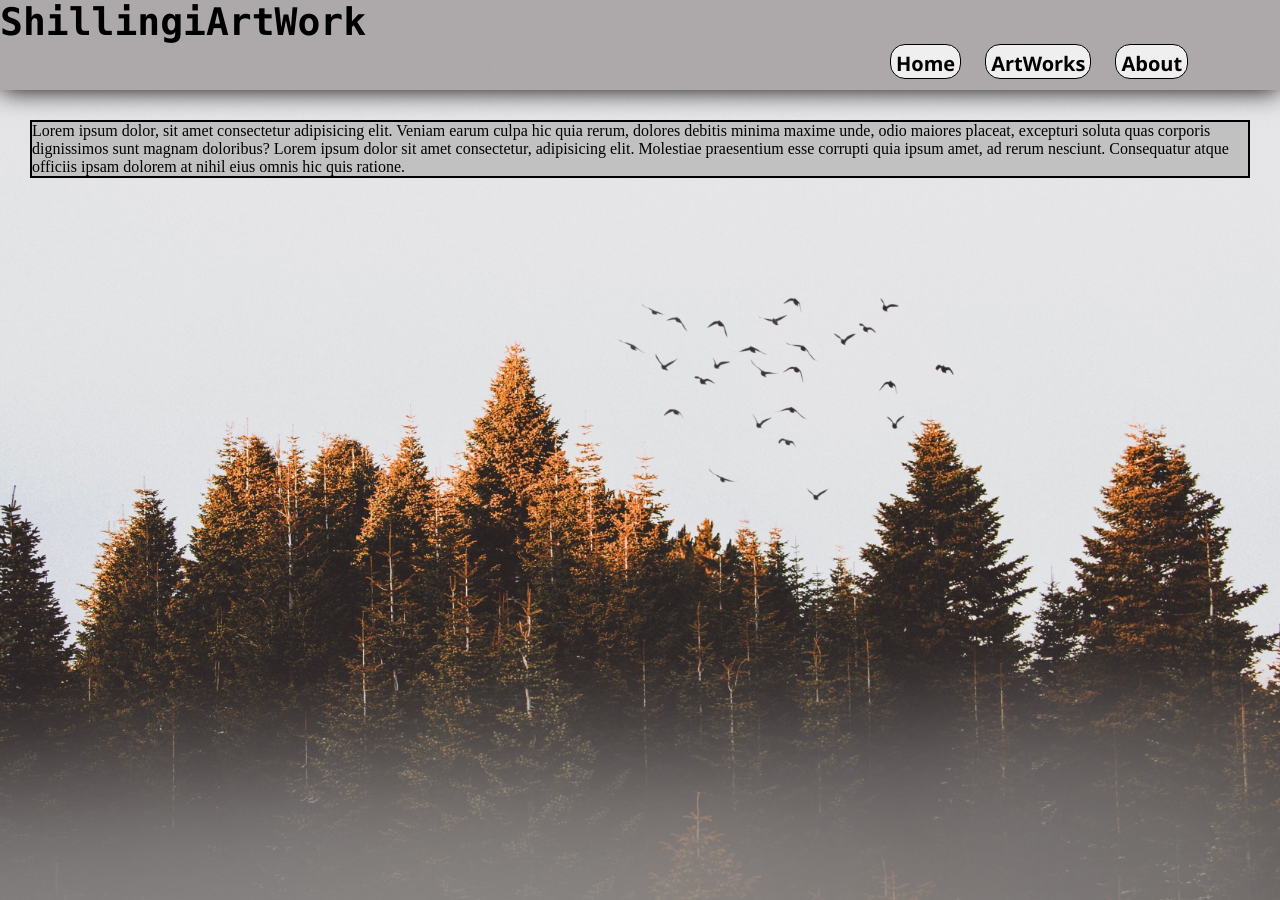
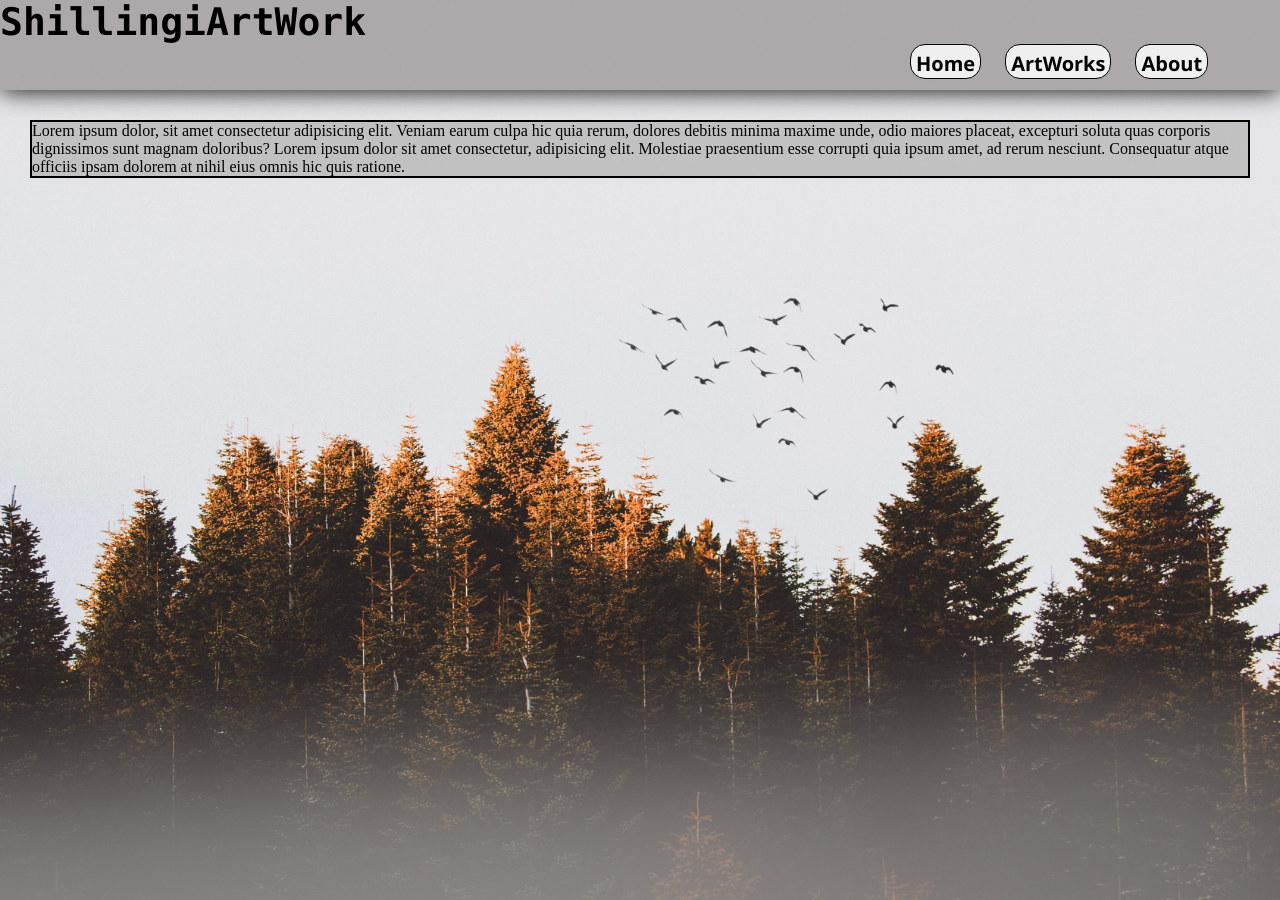
Before and after one commit to nelsonfrank/ShillingiArtWork, a plain HTML site: page pages/about.html in a window 1280 px wide. Drawn offline with Linux system fonts and the light colour scheme.

Commit message:
modifying css file

```diff
--- a/pages/about.css
+++ b/pages/about.css
@@ -43,7 +43,7 @@ body{
 
 }
 .topnav{
-    float: right;
+    padding-left: 20px;
 }
 header li{
     margin: 10px;
```
